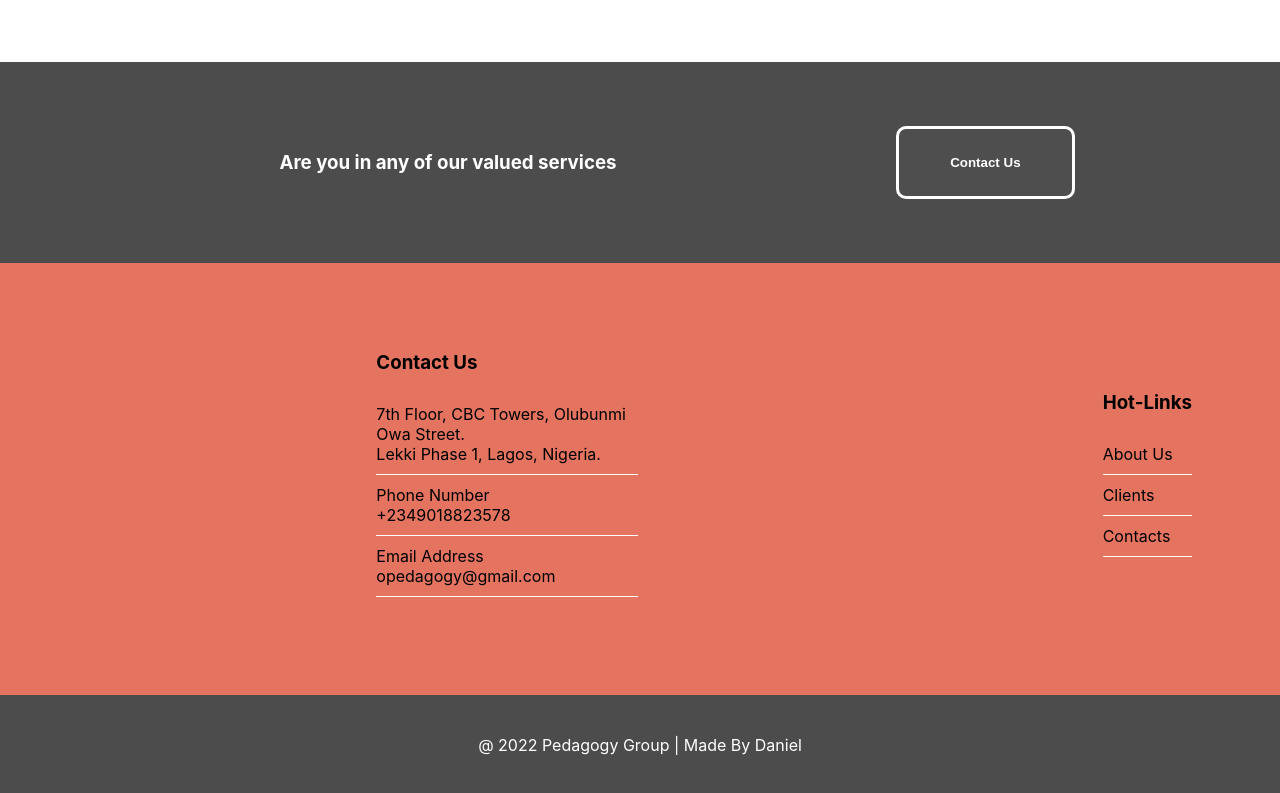
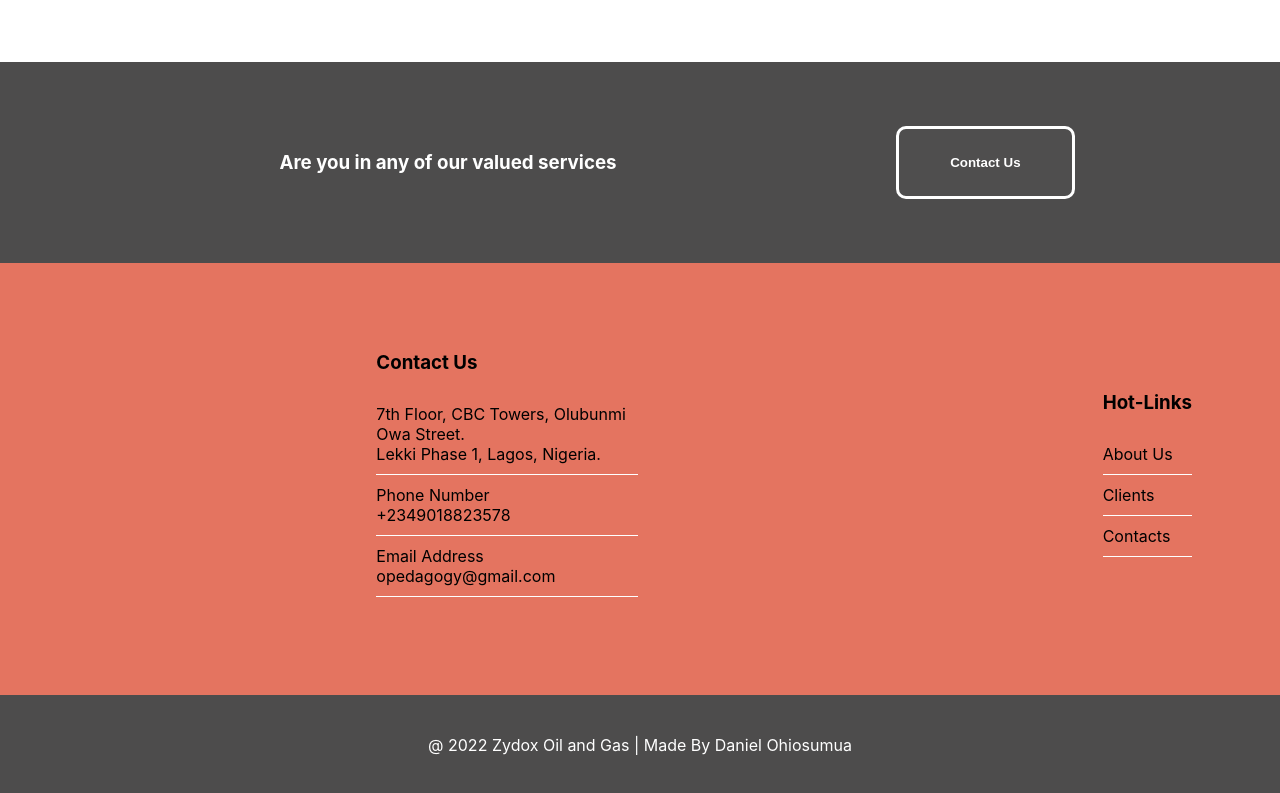
Before and after one commit to GZMaster/zydox, a React (Create React App) app: page /about in a window 1280 px wide. Shown: the part 1875-2668 px from the top of the page. Built offline with nearby package versions, Linux system fonts and the light colour scheme.

Commit message:
footer optimisation

```diff
--- a/src/components/footer/Footer.js
+++ b/src/components/footer/Footer.js
@@ -48,7 +48,7 @@ const Footer = () => {
       </div>
 
       <div className="copy">
-        <p>@ 2022 Pedagogy Group | Made By Daniel</p>
+        <p>@ 2022 Zydox Oil and Gas | Made By Daniel Ohiosumua</p>
       </div>
     </div>
   );
```
